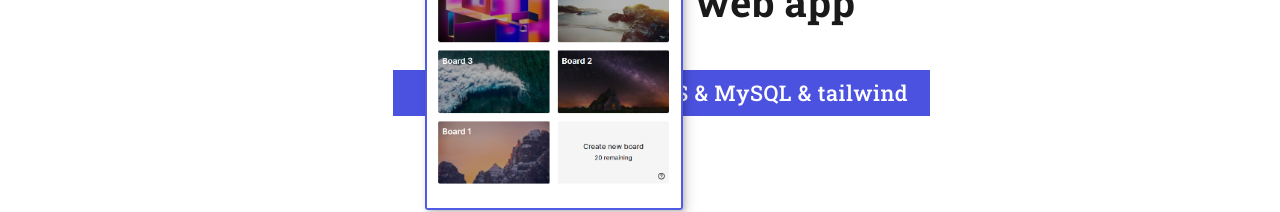
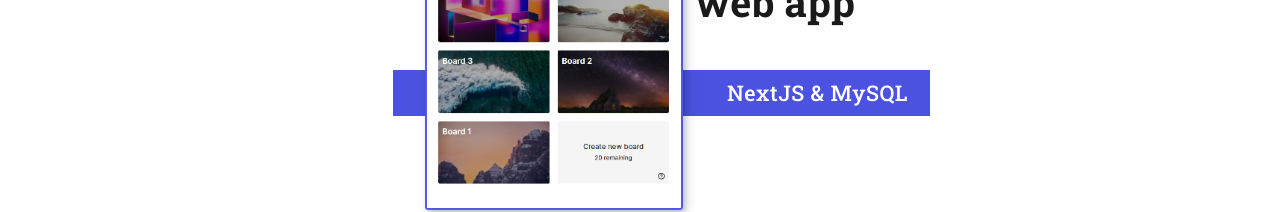
Before and after one commit to NikaEliashvili/my-portfolio, a React (Vite) app: page /1 in a window 1280 px wide. Shown: the part 335-547 px from the top of the page. Built offline with nearby package versions, Linux system fonts and the light colour scheme.

Commit message:
changed title

```diff
--- a/src/data.js
+++ b/src/data.js
@@ -24,7 +24,7 @@ export default [
       Credit: https://www.youtube.com/watch?v=pRybm9lXW2c&t=426s&ab_channel=CodeWithAntonio
       `,
     giturl: "https://github.com/NikaEliashvili/Taskify-Trello-Clone",
-    tools: "NextJS & MySQL & tailwind",
+    tools: "NextJS & MySQL",
   },
   {
     id: id(),
```
